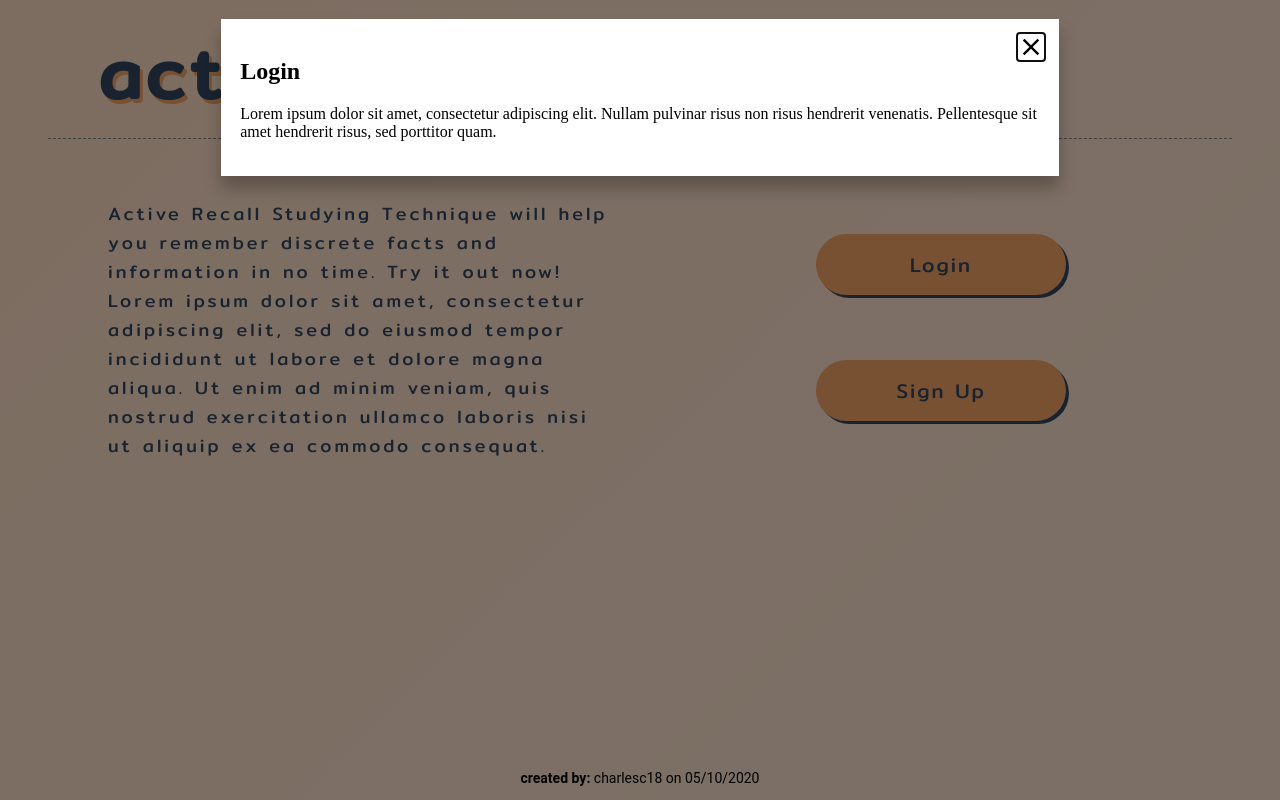
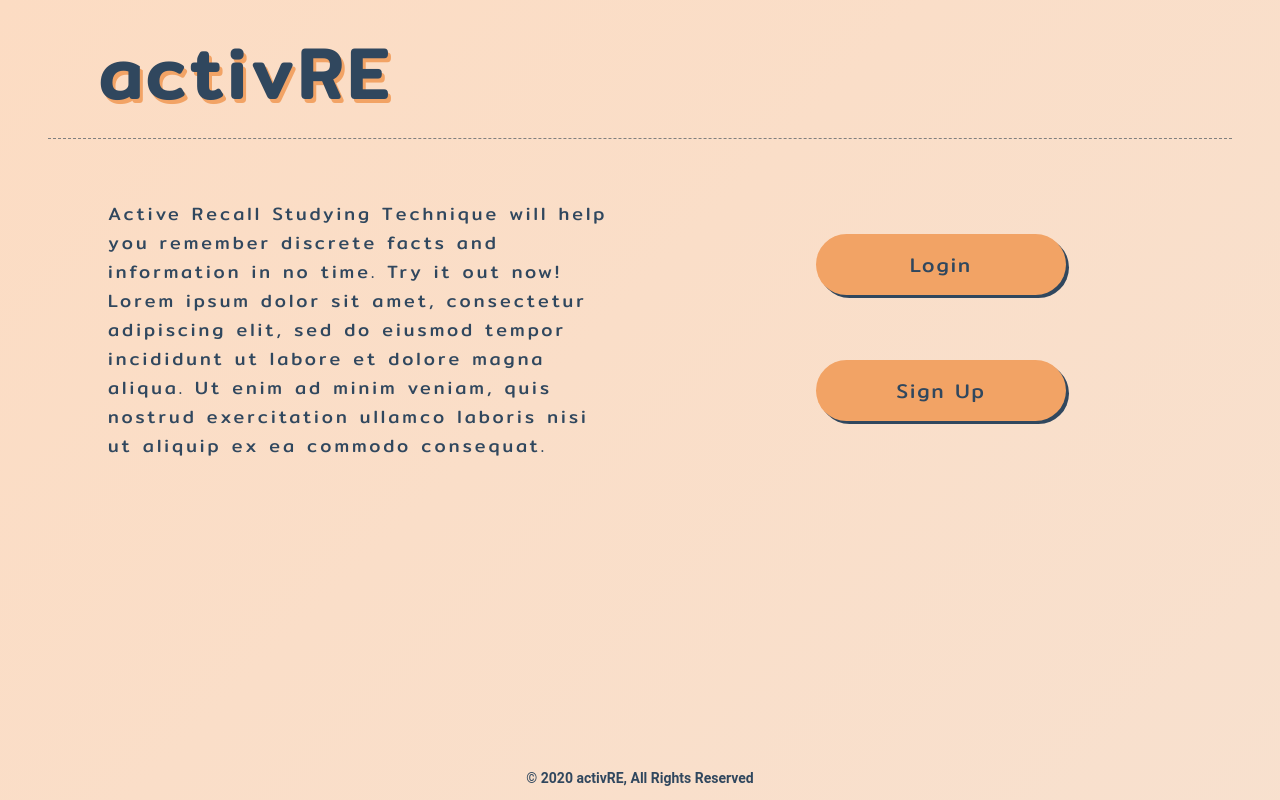
Before and after one commit to charlesezra/activre, a React (Create React App) app in the folder client/: page / in a window 1280 px wide. Built offline with nearby package versions, Linux system fonts and the light colour scheme.

Commit message:
worked on login modal

```diff
--- a/client/src/components/modal/modal.css
+++ /dev/null
@@ -1,3 +0,0 @@
-.container{
-    font-size: 40px;
-}
--- a/client/src/components/modal/modal.js
+++ b/client/src/components/modal/modal.js
@@ -1,18 +1,30 @@
 import React from "react";
 import { Modal } from "react-responsive-modal";
 import "react-responsive-modal/styles.css";
-import "./modal.css";
+
+const modalStyles = {
+  modal: {
+    background: "lightblue",
+    margin: "auto auto",
+    width: "350px",
+    "max-width": "400px",
+    border: "2px solid white",
+  },
+};
 
 export default function ModalPopup({ open, setOpen }) {
   return (
     <div>
-      <Modal open={open} onClose={() => setOpen(false)} className="container">
-        <h2>Login</h2>
-        <p>
-          Lorem ipsum dolor sit amet, consectetur adipiscing elit. Nullam
-          pulvinar risus non risus hendrerit venenatis. Pellentesque sit amet
-          hendrerit risus, sed porttitor quam.
-        </p>
+      <Modal open={open} onClose={() => setOpen(false)} styles={modalStyles}>
+        <h2 className="title">Login</h2>
+        <div className="Inputs">
+          <p>Email:</p>
+          <input placeholder="Enter Email..."></input>
+          <p>Password:</p>
+          <input placeholder="Enter Password..."></input>
+          <button>Confirm</button>
+        </div>
+        <button>Login with Google</button>
       </Modal>
     </div>
   );
--- a/client/src/pages/landing/screen.js
+++ b/client/src/pages/landing/screen.js
@@ -3,12 +3,9 @@ import "./startup.css";
 import ModalPopup from "../../components/modal/modal";
 
 export default function Landing() {
-  const [open, setOpen] = useState(true);
+  const [open, setOpen] = useState(false);
   return (
     <div className="startup-container">
-      <div className="modal-container">
-        <ModalPopup setOpen={setOpen} open={open} />
-      </div>
       <div className="startup-header">
         <p>activRE</p>
       </div>
@@ -36,8 +33,12 @@ export default function Landing() {
 
       <div className="startup-footer">
         <p>
-          <b>created by:</b> charlesc18 on 05/10/2020
+          <b>© 2020 activRE, All Rights Reserved</b>
         </p>
+      </div>
+
+      <div className="modal-container">
+        <ModalPopup setOpen={setOpen} open={open} />
       </div>
     </div>
   );
--- a/client/src/pages/landing/startup.css
+++ b/client/src/pages/landing/startup.css
@@ -108,8 +108,8 @@ body {
 
 .button:hover {
   color: #222831;
-  border: solid 1px #f2a365;
-  transform: translateY(-2px);
+  border: none;
+  transform: translateY(-1px);
   background: #ecece2;
 }
 
@@ -126,6 +126,7 @@ body {
   font-size: 14px;
   bottom: 0;
   position: fixed;
+  color: #30475e;
 }
 
 @media (max-width: 1064px) {
```
